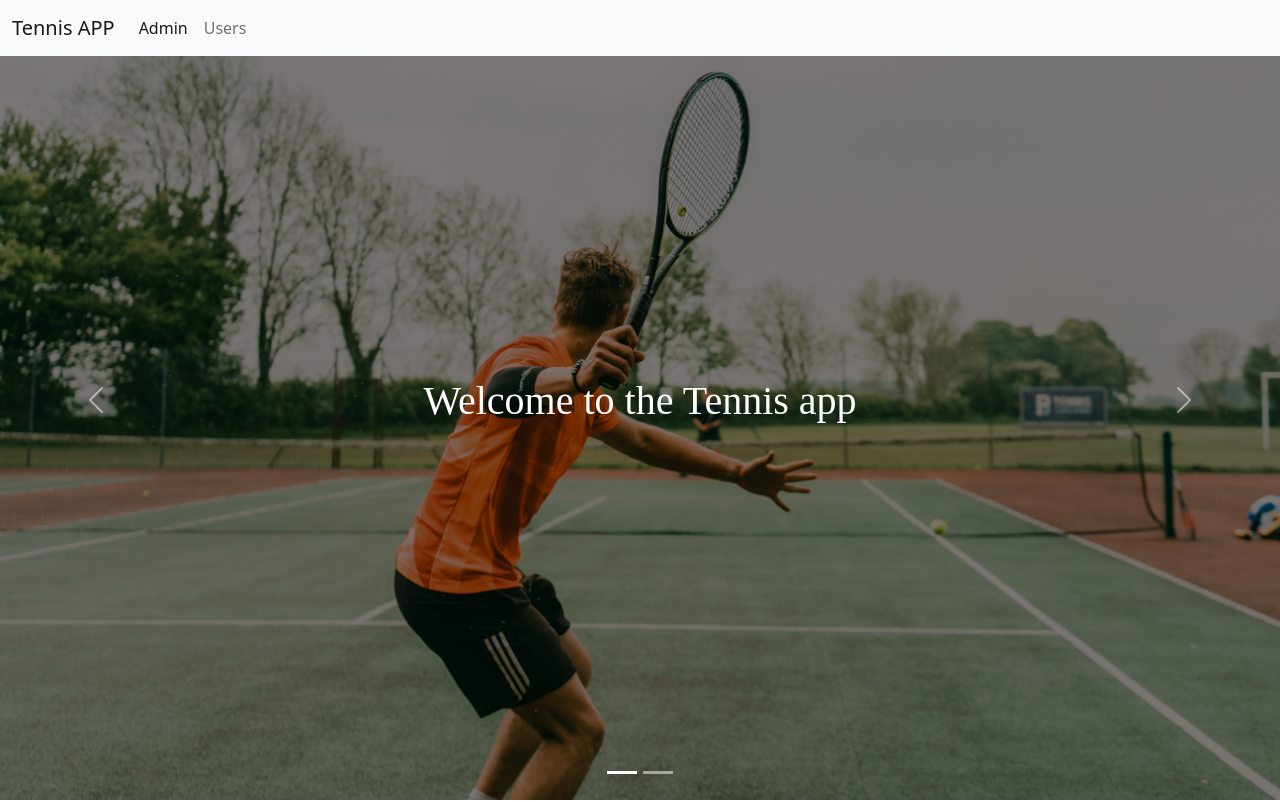
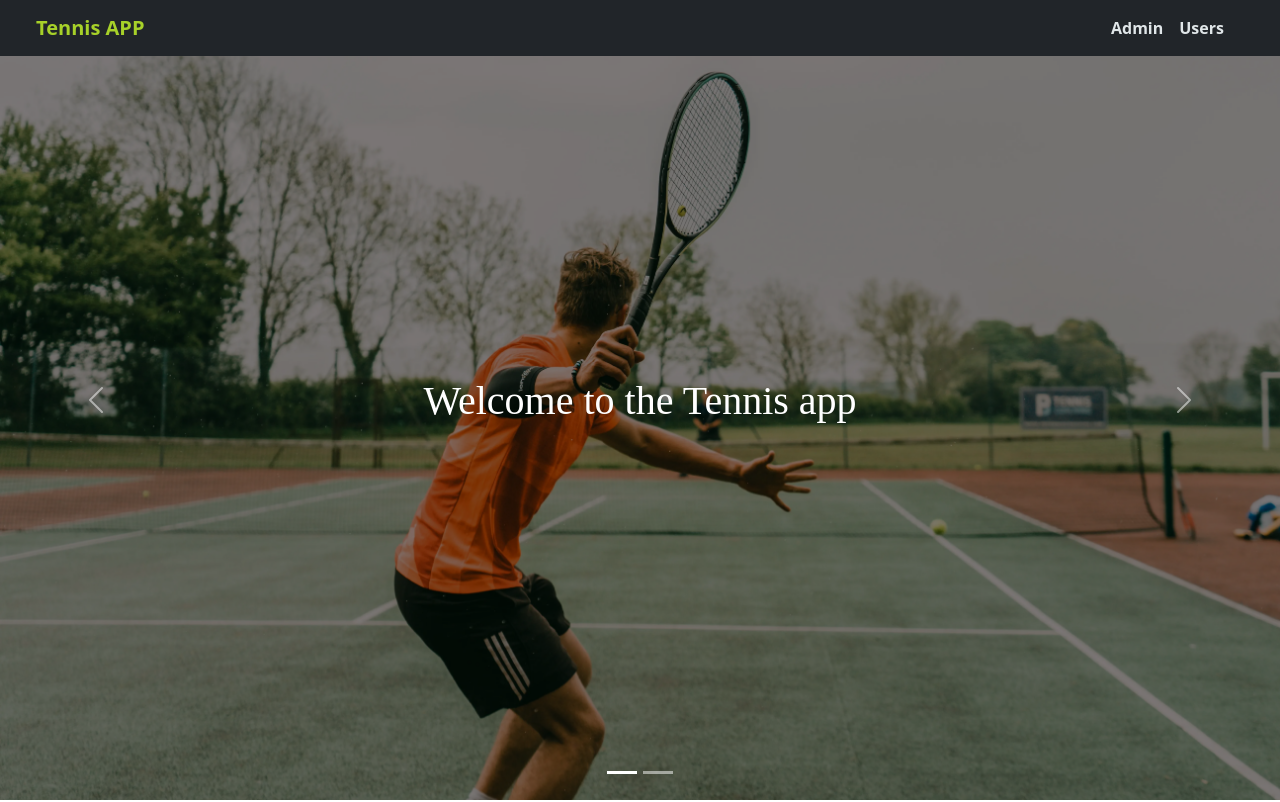
Before and after one commit to Nicrosi/Proyecto-Final, a React (Create React App) app in the folder client/: page / in a window 1280 px wide. Shown: the top 802 px of the page. Built offline with nearby package versions, Linux system fonts and the light colour scheme.

Commit message:
refactor(client/component/NavBar): aplicación de estilos

```diff
--- a/client/src/components/NavBar/NavBar.jsx
+++ b/client/src/components/NavBar/NavBar.jsx
@@ -19,13 +19,13 @@ export default function NavBar() {
     //     </div>
     // </>
 
-    <nav className="navbar navbar-expand-lg bg-light position-fixed nav ">
-      <div className="container-fluid">
-        <Link className="navbar-brand" to={"/"}>
+    <nav className="navbar navbar-expand-lg bg-dark position-fixed nav" >
+      <div className="container-fluid pe-4">
+        <Link className="navbar-brand ps-4" style={{fontWeight: "bold", color: "#A7D129"}} to={"/"}>
           Tennis APP
         </Link>
         <button
-          className="navbar-toggler"
+          className="navbar-toggler "
           type="button"
           data-bs-toggle="collapse"
           data-bs-target="#navbarSupportedContent"
@@ -36,10 +36,11 @@ export default function NavBar() {
           <span className="navbar-toggler-icon"></span>
         </button>
         <div className="collapse navbar-collapse" id="navbarSupportedContent">
-          <ul className="navbar-nav me-auto mb-2 mb-lg-0">
+          <ul className="navbar-nav mb-2 mb-lg-0 ms-auto pe-4 bg-morning">
             <li className="nav-item">
               <Link
-                className="nav-link active"
+                className="nav-link active ms-auto"
+                style={{fontWeight: "bold", color: "#e0e6e8"}}
                 aria-current="page"
                 to={"/HomeAdmin"}
               >
@@ -47,7 +48,10 @@ export default function NavBar() {
               </Link>
             </li>
             <li className="nav-item">
-              <Link className="nav-link" to={"/Users"}>
+              <Link
+              className="nav-link ms-auto"
+              style={{fontWeight: "bold", color: "#e0e6e8"}}
+              to={"/Users"}>
                 Users
               </Link>
             </li>
```
